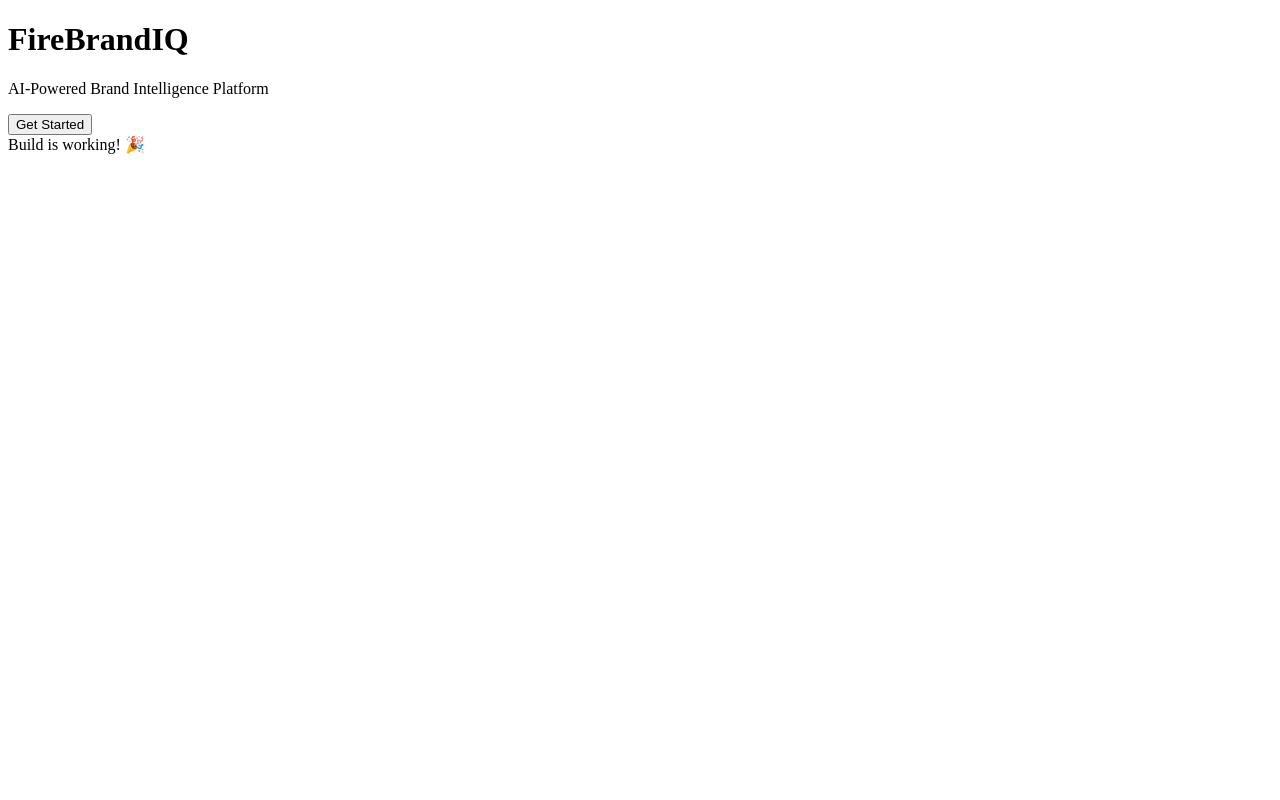
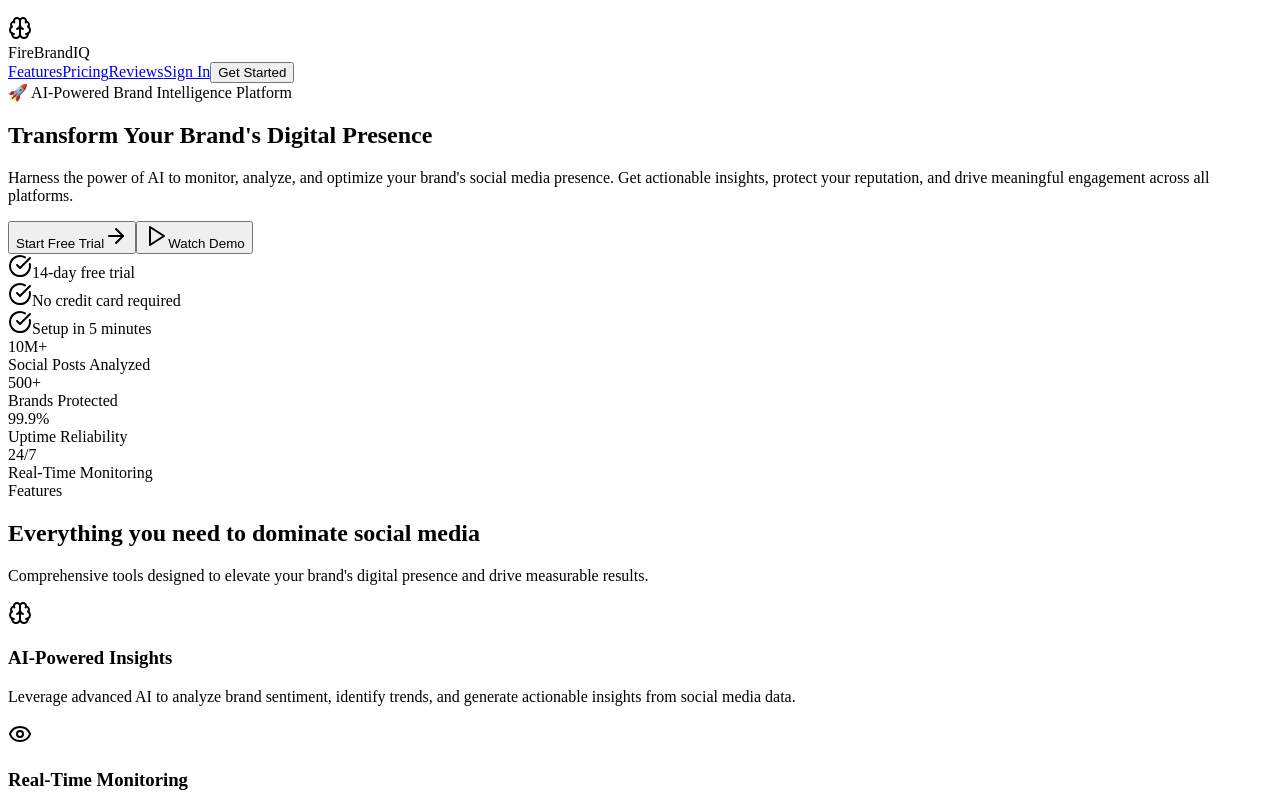
Before and after one commit to Fire-Ventures-Enterprise/firebrandiq-72, a React (Vite) app in the folder client/: page / in a window 1280 px wide. Shown: the top 800 px of the page. Built offline with nearby package versions, Linux system fonts and the light colour scheme.

Commit message:
Fix preview build error
The preview window is still showing an error message because the website has not been updated with all the latest changes. This commit aims to resolve this by ensuring the preview is correctly built and reflects the current state of the project.

```diff
--- a/client/src/App.tsx
+++ b/client/src/App.tsx
@@ -24,7 +24,7 @@ import Agency from "./pages/Agency";
 import ContentCalendar from "./pages/ContentCalendar";
 import BrandAssets from "./pages/BrandAssets";
 import AdCreator from "./pages/AdCreator";
-import { Landing } from "./pages/LandingSimple";
+import { Landing } from "./pages/Landing";
 import { Auth } from "./pages/Auth";
 
 const queryClient = new QueryClient();
--- a/client/src/pages/LandingSimple.tsx
+++ /dev/null
@@ -1,27 +0,0 @@
-import React from 'react';
-import { Button } from '@/components/ui/button';
-
-export function Landing() {
-  return (
-    <div className="min-h-screen bg-background">
-      <div className="max-w-4xl mx-auto px-4 py-16">
-        <div className="text-center">
-          <h1 className="text-4xl font-bold text-foreground mb-4">
-            FireBrandIQ
-          </h1>
-          <p className="text-xl text-muted-foreground mb-8">
-            AI-Powered Brand Intelligence Platform
-          </p>
-          <div className="space-y-4">
-            <Button size="lg" className="text-lg px-8 py-3">
-              Get Started
-            </Button>
-            <div className="text-sm text-muted-foreground">
-              Build is working! 🎉
-            </div>
-          </div>
-        </div>
-      </div>
-    </div>
-  );
-}
```
